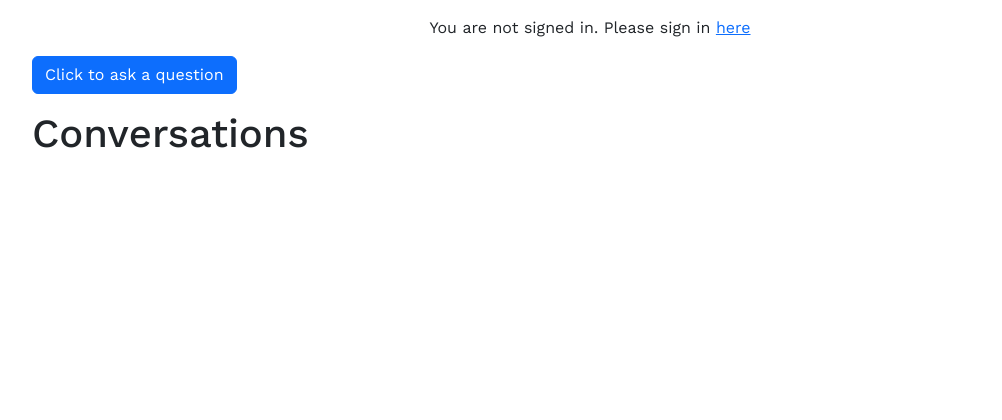
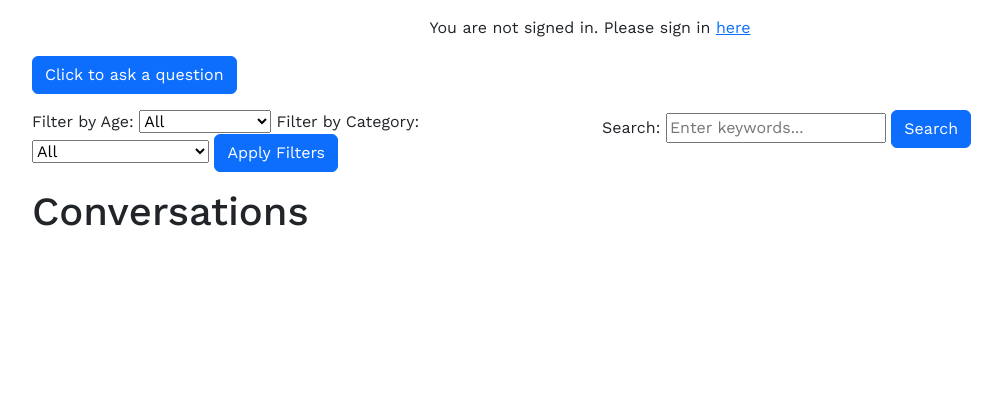
Before and after one commit to Monicaular/parentig-forum, a Django app: page /posts/ in a window 1280 px wide. Shown: the part 56-476 px from the top of the page, without its empty margins (50-1052 px from the left). Run offline with Django 4.2, Linux system fonts and the light colour scheme; data that the repository does not hold is empty; some libraries are stand-ins or nearby versions.

Commit message:
Add filters and search bar

```diff
--- a/forum/settings.py
+++ b/forum/settings.py
@@ -16,7 +16,7 @@ TEMPLATES_DIR = os.path.join(BASE_DIR, 'templates')
 SECRET_KEY = os.environ.get("SECRET_KEY")
 
 # SECURITY WARNING: don't run with debug turned on in production!
-DEBUG = False
+DEBUG = True
 
 ALLOWED_HOSTS = ['8000-monicaular-parentigforu-fxdh8yory1r.ws-eu110.gitpod.io',
                 '.herokuapp.com']
--- a/posts/templates/posts/post_detail.html
+++ b/posts/templates/posts/post_detail.html
@@ -109,6 +109,7 @@
             <button class="btn btn-outline-secondary btn-sm delete-comm-btn"
                 comment_id="{{ comment.id }}">Delete</button>
             {% endif %}
+            <p class="card-text">Likes: {{ comment.likes.count }}</p>
 
         </div>
     </div>
--- a/posts/templates/posts/post_list.html
+++ b/posts/templates/posts/post_list.html
@@ -10,13 +10,50 @@
             <a href="{% url 'create_post' %}" class="btn btn-primary">Click to ask a question</a>
         </div>
     </div>
+    <!-- Filtering Options -->
+    <div class="row mb-3">
+        <div class="col-lg-6">
+            <form method="get" action="{% url 'post_list' %}">
+                <label for="age">Filter by Age:</label>
+                <select name="age" id="age">
+                    <option value="">All</option>
+                    <option value="0">0-2 years</option>
+                    <option value="1">2-4 years</option>
+                    <option value="2">Above 4 years</option>
+                    <option value="3">Teenagers</option>
+                </select>
+                <label for="category">Filter by Category:</label>
+                <select name="category" id="category">
+                    <option value="">All</option>
+                    <option value="Feeding & Nutrition">Feeding & Nutrition</option>
+                    <option value="Health Concerns">Health Concerns</option>
+                    <option value="Toys & Activities">Toys & Activities</option>
+                    <option value="Breastfeeding">Breastfeeding</option>
+                    <option value="Parental Separation">Parental Separation</option>
+                    <option value="Home Organization">Home Organization</option>
+                    <option value="Sleeping Patterns">Sleeping Patterns</option>
+                    <option value="Behavioural Issues">Behavioural Issues</option>
+                    <option value="Gentle Parenting">Gentle Parenting</option>
+                </select>
+                <button type="submit" class="btn btn-primary">Apply Filters</button>
+            </form>
+        </div>
+        <div class="col-lg-6">
+            <!-- Search Input Field -->
+            <form method="get" action="{% url 'post_list' %}">
+                <label for="search_query">Search:</label>
+                <input type="text" name="search_query" id="search_query" placeholder="Enter keywords...">
+                <button type="button" class="btn btn-primary">Search</button>
+            </form>
+        </div>
+    </div>
     <h1>Conversations</h1>
     {% for post in post_list %}
     <div class="card mb-3">
         <div class="card-body">
             <h5 class="card-title"><a href="{% url 'post_detail' post.pk %}" class="post-link">{{ post.title }}</a></h5>
             <p class="card-text">{{ post.author }} | {{ post.created_at }}</p>
-            <p class="card-text">{{ post.content }}</p>
+            <p class="card-text ">{{ post.content }}</p>
             <p class="card-text">Likes: {{ post.likes.count }} | Comments: {{ post.comments.count }} </p>
         </div>
         {% if post.photo %}
@@ -44,3 +81,7 @@
 </div>
 
 {% endblock %}
+
+{% block extras %}
+<script src="{% static 'js/script.js' %}"></script>
+{% endblock %}
--- a/posts/views.py
+++ b/posts/views.py
@@ -5,12 +5,37 @@ from django.contrib import messages
 from django.urls import reverse
 from .models import Post, Resource, ResourceLink, Comment
 from .forms import PostForm, ContactForm, CommentForm
+from django.db.models import Q
+
 
 class PostsView(ListView):
     queryset = Post.objects.all().order_by("-created_at")
     template_name = "posts/post_list.html"
     paginate_by = 4
 
+    def get_queryset(self):
+        queryset = Post.objects.all().order_by("-created_at")
+
+        # Filtering by age
+        age = self.request.GET.get('age')
+        if age:
+            queryset = queryset.filter(age=age)
+
+        # Filtering by category
+        category = self.request.GET.get('category')
+        if category:
+            queryset = queryset.filter(categories=category)
+
+        # Searching by keyword
+        search_query = self.request.GET.get('search_query')
+        if search_query:
+            queryset = queryset.filter(
+                Q(title__icontains=search_query) |
+                Q(content__icontains=search_query) |
+                Q(tags__icontains=search_query)
+            )
+
+        return queryset
 
 class HomeView(TemplateView):
     template_name = 'posts/index.html'
--- a/static/css/style.css
+++ b/static/css/style.css
@@ -66,6 +66,9 @@ body {
 }
 
 
+/*Filter styling*/
+
+
 /* Comment styling*/
 
 
--- a/static/js/script.js
+++ b/static/js/script.js
@@ -44,5 +44,4 @@ document.addEventListener('DOMContentLoaded', function() {
             deleteCommentModal.show();
         });
     }
-
  });
```
